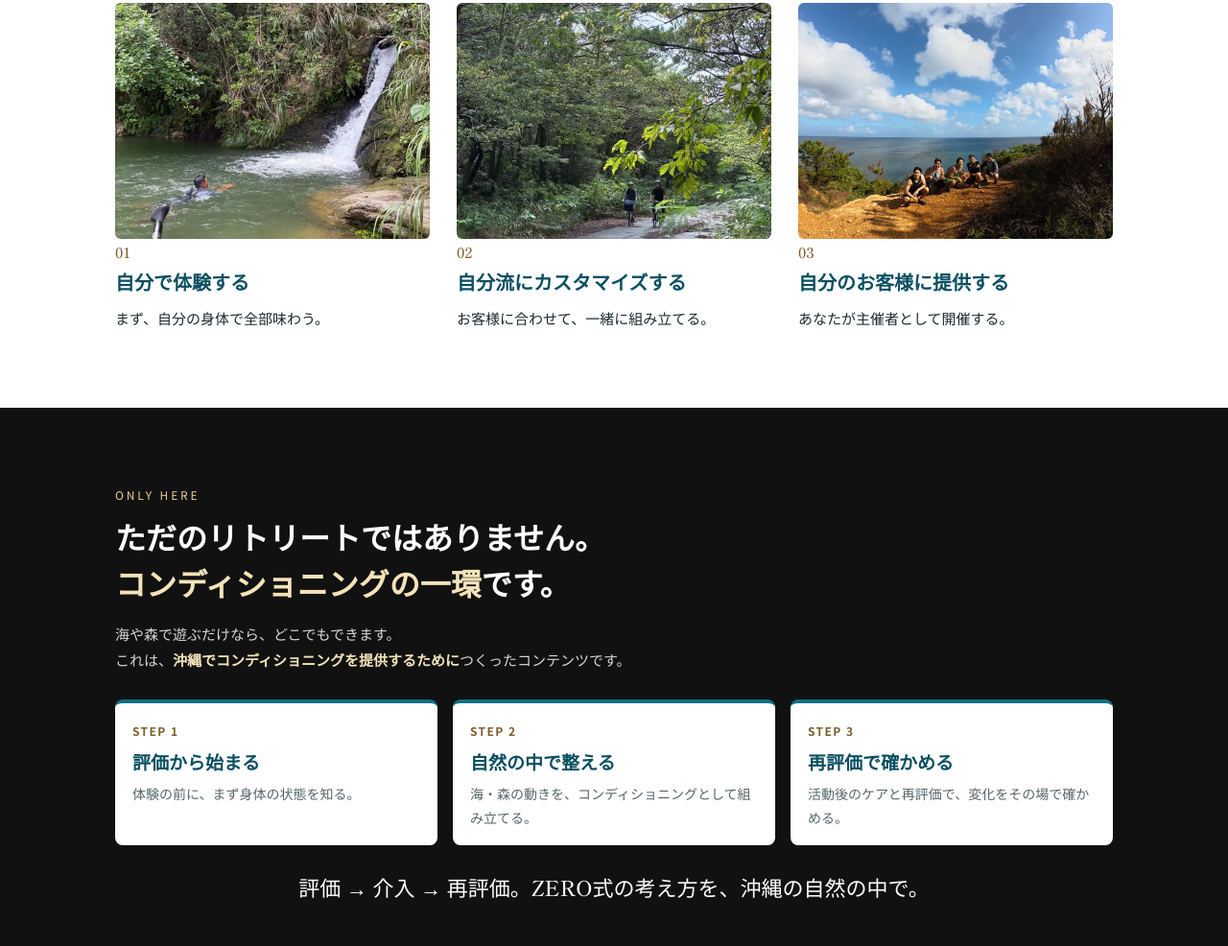
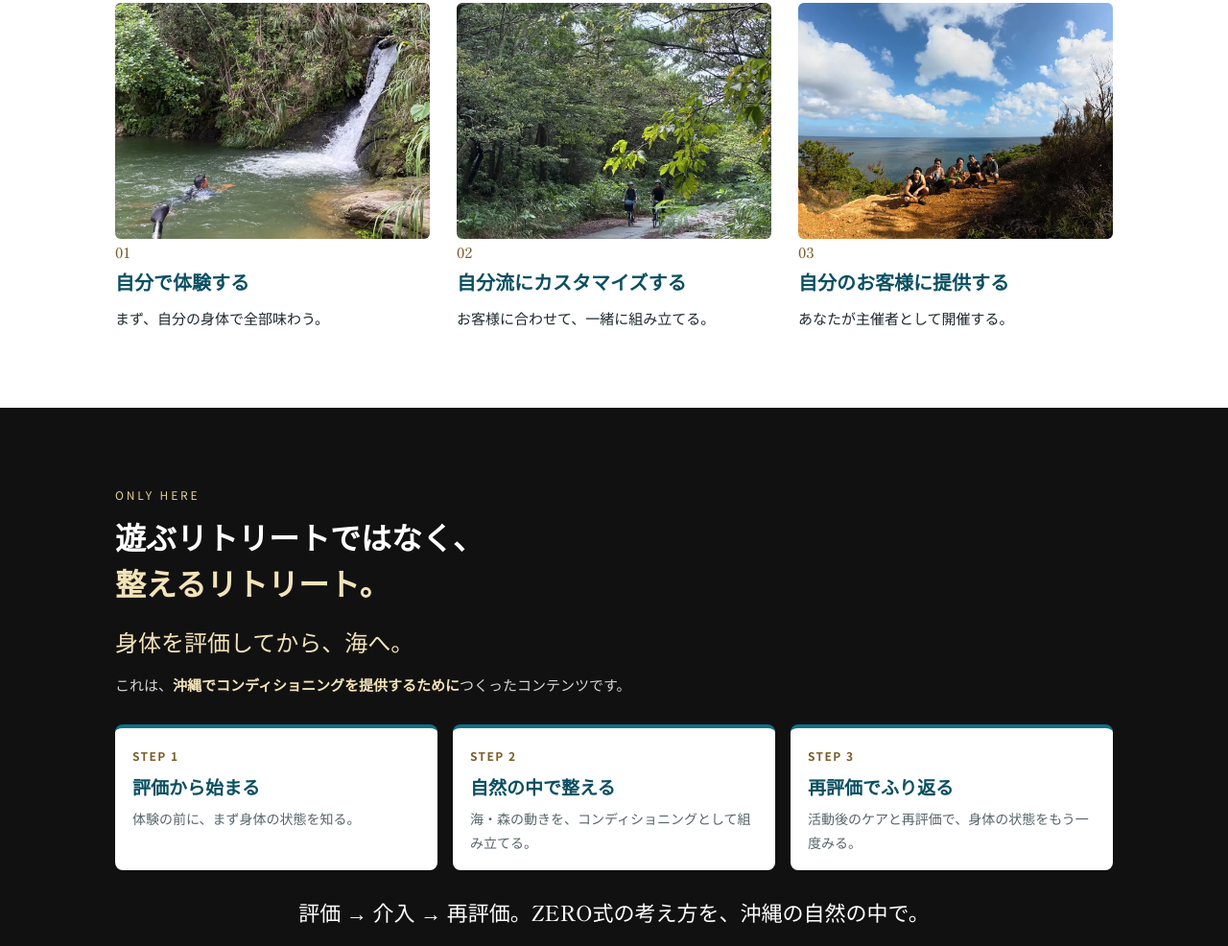
Before and after one commit to noriatsu3377-hue/okinawa-retreat, a plain HTML site: page index.html in a window 1280 px wide. Shown: the part 1811-2797 px from the top of the page at 96% size. Drawn offline with Linux system fonts and the light colour scheme.

Commit message:
キャッチを「コンディショニングから生まれた」「遊ぶリトリートではなく、整えるリトリート」に変更
Co-Authored-By: Claude Opus 5.5 <noreply@anthropic.com>

```diff
--- a/assets/style.css
+++ b/assets/style.css
@@ -452,3 +452,4 @@ em,i,cite,address,dfn{font-style:normal}
 .seats b{color:var(--sea-d)}
 .tone-black .ba thead th{color:#fff}
 .tone-black .price-info summary{color:var(--ink)}
+.diff-sub{font-family:var(--min);font-size:clamp(18px,4.8vw,24px);color:#f3e3b8!important;margin:0 0 10px}
--- a/index.html
+++ b/index.html
@@ -4,11 +4,11 @@
 <meta charset="utf-8">
 <meta name="viewport" content="width=device-width,initial-scale=1">
 <title>沖縄で、自分の仕事をつくる｜沖縄コンディショニングリトリート（トレーナー・整体師・セラピスト向け）</title>
-<meta name="description" content="コンディショニングの一環として設計した、2泊3日の沖縄リトリート。体験して、自分のお客様向けにカスタマイズして提供できる、身体の専門家のためのプログラムです。定員10名。">
+<meta name="description" content="コンディショニングから生まれた、2泊3日の沖縄リトリート。体験して、自分のお客様向けにカスタマイズして提供できる、身体の専門家のためのプログラムです。定員10名。">
 <meta name="robots" content="noindex">
 <meta property="og:type" content="website">
 <meta property="og:title" content="沖縄で、自分の仕事をつくる｜沖縄コンディショニングリトリート（トレーナー・整体師・セラピスト向け）">
-<meta property="og:description" content="コンディショニングの一環として設計した、2泊3日の沖縄リトリート。体験して、自分のお客様向けにカスタマイズして提供できる、身体の専門家のためのプログラムです。定員10名。">
+<meta property="og:description" content="コンディショニングから生まれた、2泊3日の沖縄リトリート。体験して、自分のお客様向けにカスタマイズして提供できる、身体の専門家のためのプログラムです。定員10名。">
 
 
 <meta name="twitter:card" content="summary_large_image">
@@ -32,7 +32,7 @@
   <div class="hero-body">
     <p class="hero-for">ジム・整体・サロンで働く、身体の専門家へ</p>
     <h1 id="hero-title" class="hero-title"><span class="ht-sub">沖縄で、</span><span class="ht-main"><span class="hl">自分の仕事</span>をつくる。</span></h1>
-    <p class="hero-lead"><b class="hl2">コンディショニングの一環</b>として設計した、2泊3日の沖縄リトリート。<br><strong>あなた流にカスタマイズして、お客様に提供できる。</strong></p>
+    <p class="hero-lead"><b class="hl2">コンディショニングから生まれた</b>、2泊3日の沖縄リトリート。<br><strong>あなた流にカスタマイズして、お客様に提供できる。</strong></p>
     <p class="seats">定員<b>10</b>名｜定員に達した時点で締め切ります</p>
     <div class="hero-price">
     <p class="hp-stage">1次募集・7日間限定</p>
@@ -85,12 +85,13 @@
 <section class="sec diff tone-black" aria-labelledby="diff-title">
   <div class="wrap">
     <p class="eyebrow reveal">ONLY HERE</p>
-    <h2 id="diff-title" class="reveal">ただのリトリートではありません。<br><span class="hl">コンディショニングの一環</span>です。</h2>
-    <p class="sec-lead reveal">海や森で遊ぶだけなら、どこでもできます。<br>これは、<b>沖縄でコンディショニングを提供するために</b>つくったコンテンツです。</p>
+    <h2 id="diff-title" class="reveal">遊ぶリトリートではなく、<br><span class="hl">整えるリトリート。</span></h2>
+    <p class="diff-sub reveal">身体を評価してから、海へ。</p>
+    <p class="sec-lead reveal">これは、<b>沖縄でコンディショニングを提供するために</b>つくったコンテンツです。</p>
     <ol class="diff-cards">
       <li class="reveal" style="--d:0"><p class="dc-n">STEP 1</p><h3>評価から始まる</h3><p>体験の前に、まず身体の状態を知る。</p></li>
       <li class="reveal" style="--d:1"><p class="dc-n">STEP 2</p><h3>自然の中で整える</h3><p>海・森の動きを、コンディショニングとして組み立てる。</p></li>
-      <li class="reveal" style="--d:2"><p class="dc-n">STEP 3</p><h3>再評価で確かめる</h3><p>活動後のケアと再評価で、変化をその場で確かめる。</p></li>
+      <li class="reveal" style="--d:2"><p class="dc-n">STEP 3</p><h3>再評価でふり返る</h3><p>活動後のケアと再評価で、身体の状態をもう一度みる。</p></li>
     </ol>
     <p class="diff-line reveal">評価 → 介入 → 再評価。<br class="sp">ZERO式の考え方を、沖縄の自然の中で。</p>
   </div>
```
